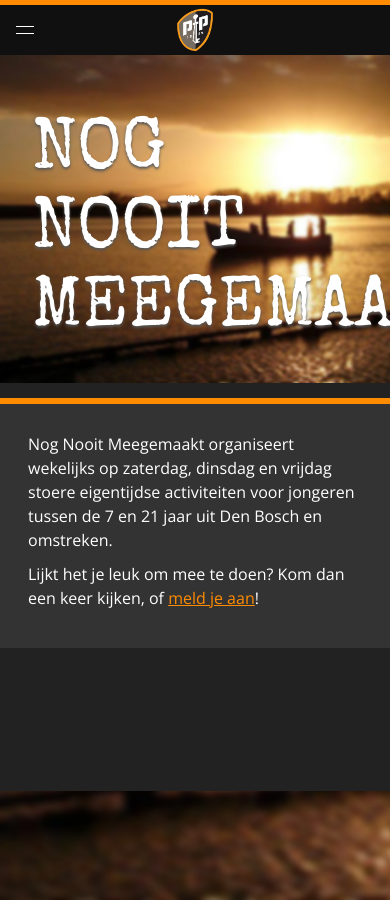
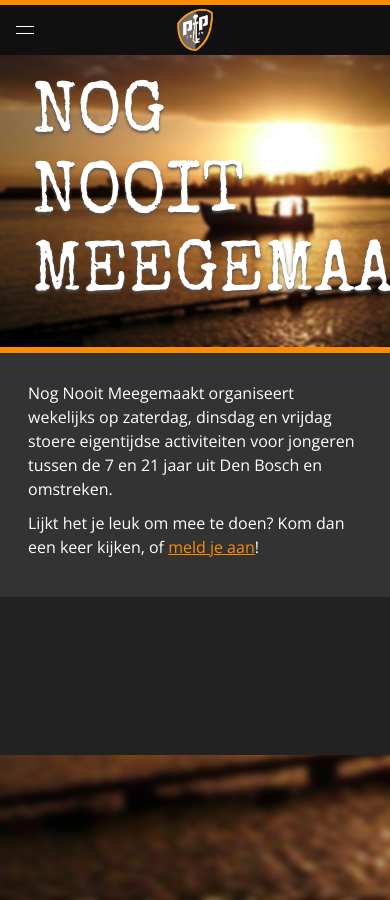
Before and after one commit to nognooitmeegemaakt/website, a Jekyll site: the page built from index.html, in a window 390 px wide. Built offline with Jekyll 4.4.1, drawn with Linux system fonts in a browser that asks for light colours; some web fonts are replaced.

Commit message:
Tweak callout for mobile views.

```diff
--- a/_sass/scale.scss
+++ b/_sass/scale.scss
@@ -39,7 +39,7 @@
   }
 
   @media #{$mq-small} {
-    font-size: 3em;
+    font-size: 4em;
     img {
       height: .8em;
     }
--- a/_sass/theme.scss
+++ b/_sass/theme.scss
@@ -250,7 +250,7 @@
   }
   .header h1.title {
     text-align: left;
-    margin-top: 50px;
+    //margin-top: 50px;
   }
 }
 
@@ -455,8 +455,7 @@
     margin: 15px;*/
     padding-top: 10px;
     padding: 28px;
-    margin: -15px;
-    margin-top: 15px;
+    margin: 0 -15px;
     background-color: $background-color;
     border-top: $brand-border solid $brand-color;
   }
```
